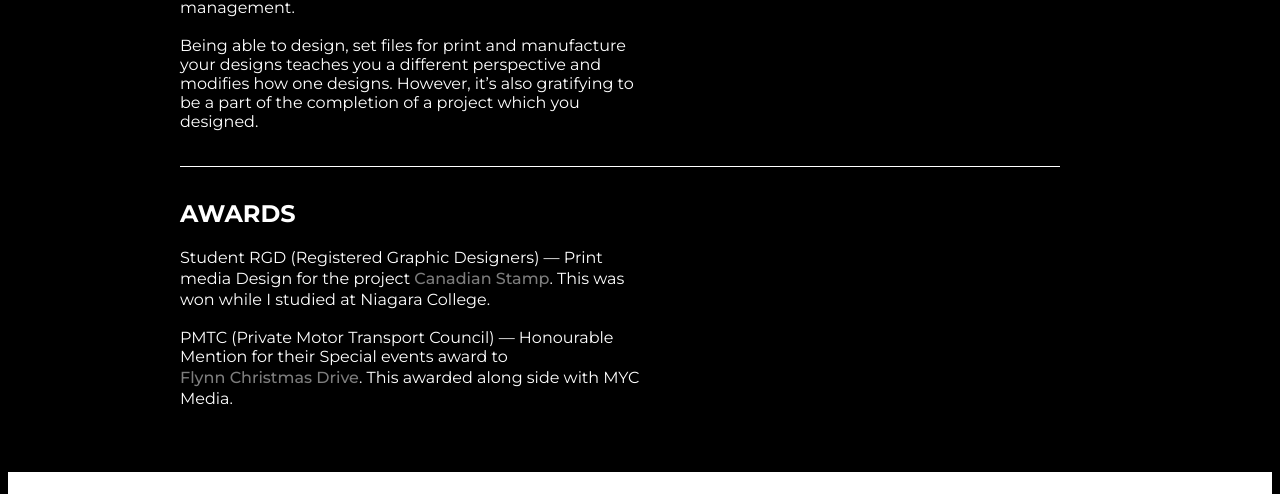
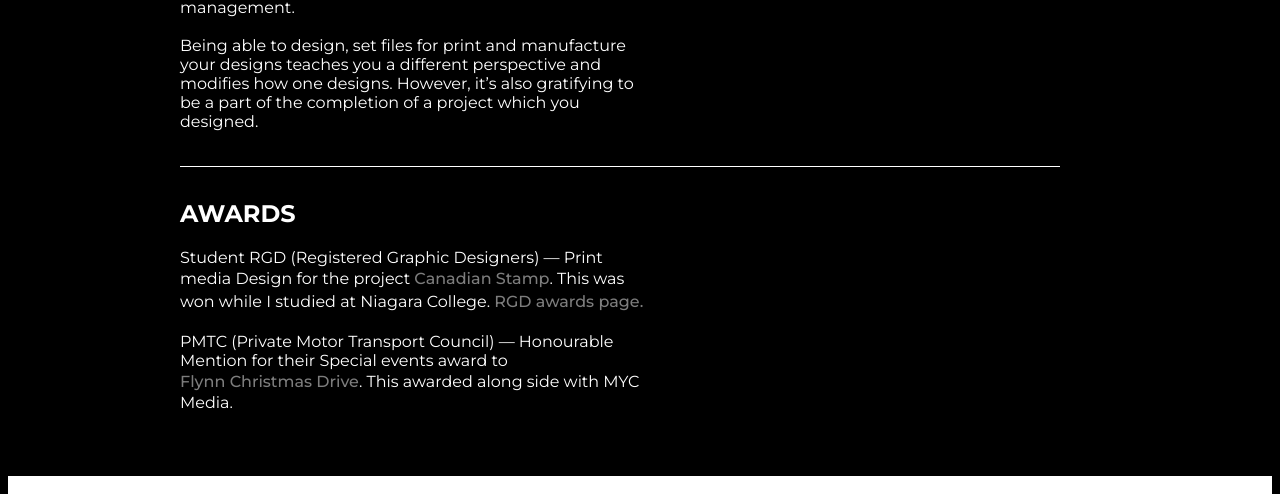
Before and after one commit to patrickblagitsdona/portfolio, a plain HTML site: page about.html in a window 1280 px wide. Shown: the part 937-1431 px from the top of the page. Drawn offline with nearby package versions, Linux system fonts and the light colour scheme.

Commit message:
Update about.html

```diff
--- a/about.html
+++ b/about.html
@@ -104,7 +104,7 @@
 
                   <div class="about-col1">
                 <h1>AWARDS</h1>
-                <p>Student RGD (Registered Graphic Designers) — Print media Design for the project <a class="grey-link" href="portfolio-stamp.html">Canadian Stamp</a>. This was won while I studied at Niagara College.
+                <p>Student RGD (Registered Graphic Designers) — Print media Design for the project <a class="grey-link" href="portfolio-stamp.html">Canadian Stamp</a>. This was won while I studied at Niagara College. <a class="grey-link" href="https://www.rgd.ca/2021/09/08/2021-rgd-student-awards-wins.php">RGD awards page.</a>
                 <br>
                 <br>
                 PMTC (Private Motor Transport Council) — Honourable Mention for their Special events award to<br> <a class="grey-link" href="portfolio-flynn.html">Flynn Christmas Drive</a>. This awarded along side with MYC Media.</p>
```
